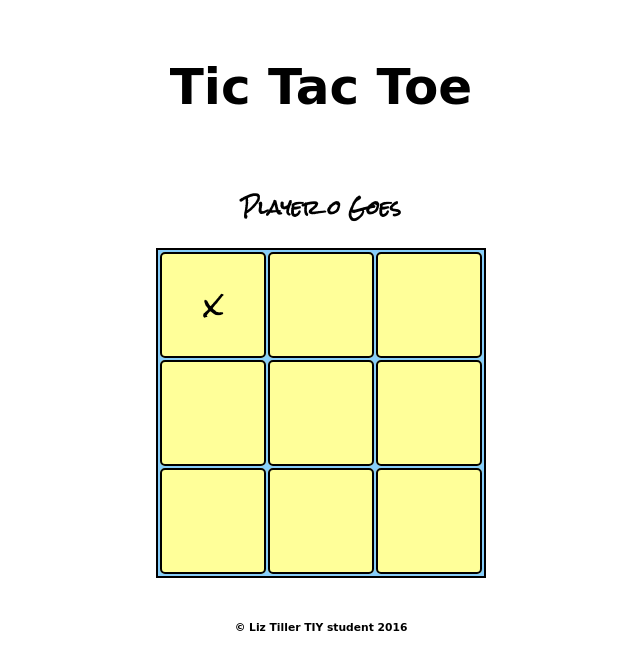
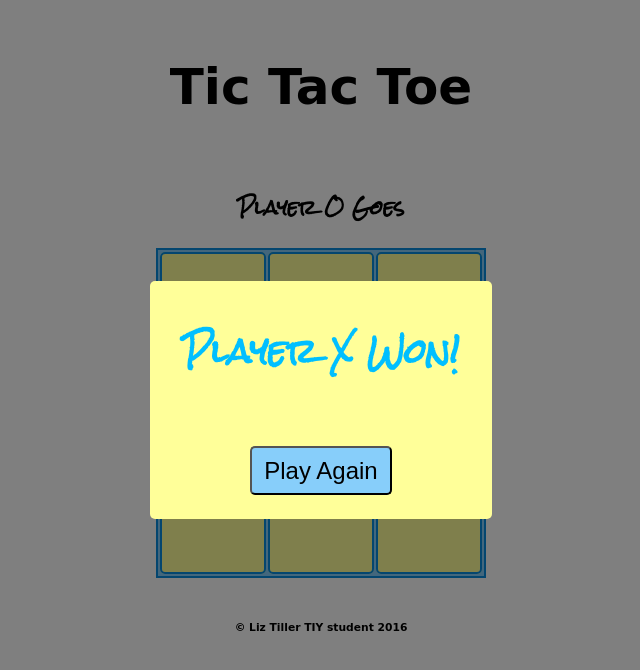
Before and after one commit to lizthrilla/tic-tac-toe, a website built with webpack: page src/index.html in a window 1280 px wide. Both pictures are taken after a click on the element 532 px from the left and 305 px from the top of the page. Shown: the whole page, without its empty margins (319-959 px from the left). Built offline with nearby package versions, Linux system fonts and the light colour scheme; a web font is replaced by a local one.

Commit message:
making it prettier

```diff
--- a/src/index.js
+++ b/src/index.js
@@ -13,22 +13,22 @@ const main = () => {
   for (var i = 0; i < cells.length; i++) {
     cells[i].textContent = ' '
   }
-  let player = 'x'
+  let player = 'X'
   for (let i = 0; i < cells.length; i++) {
     cells[i].addEventListener('click', () => {
       cells[i].textContent = player
-      if (player === 'x') {
-        player = 'o'
-        cells[i].dataset.player = 'x'
+      if (player === 'X') {
+        player = 'O'
+        cells[i].dataset.player = 'X'
         console.log(`${cells[i].dataset.player}`)
         checkWin()
       } else {
-        player = 'x'
-        cells[i].dataset.player = 'o'
+        player = 'X'
+        cells[i].dataset.player = 'O'
         console.log(`${cells[i].dataset.player}`)
         checkWin()
       }
-      instructions.textContent = `Player ${player} Goes`
+      instructions.textContent = `Player ${player.toUpperCase()} Goes`
     }
     )
   }
@@ -42,25 +42,26 @@ const main = () => {
   }
 
   const checkWin = () => {
-    if (qsa('td.p0[data-player=x]').length === 3 || qsa('td.p1[data-player=x]').length === 3 || qsa('td.p2[data-player=x]').length === 3 || qsa('td.p3[data-player=x]').length === 3 || qsa('td.p4[data-player=x]').length === 3 || qsa('td.p5[data-player=x]').length === 3 || qsa('td.p6[data-player=x]').length === 3 || qsa('td.p7[data-player=x]').length === 3) {
+    if (qsa('td.p0[data-player=X]').length === 3 || qsa('td.p1[data-player=X]').length === 3 || qsa('td.p2[data-player=X]').length === 3 || qsa('td.p3[data-player=X]').length === 3 || qsa('td.p4[data-player=X]').length === 3 || qsa('td.p5[data-player=X]').length === 3 || qsa('td.p6[data-player=X]').length === 3 || qsa('td.p7[data-player=X]').length === 3) {
       console.log('Player X wins')
       gameOver(true)
       // instructions.textContent = 'Player X Won'
-    } else if (qsa('td.p0[data-player=o]').length === 3 || qsa('td.p1[data-player=o]').length === 3 || qsa('td.p2[data-player=o]').length === 3 || qsa('td.p3[data-player=o]').length === 3 || qsa('td.p4[data-player=o]').length === 3 || qsa('td.p5[data-player=o]').length === 3 || qsa('td.p6[data-player=o]').length === 3 || qsa('td.p7[data-player=o]').length === 3) {
+    } else if (qsa('td.p0[data-player=O]').length === 3 || qsa('td.p1[data-player=O]').length === 3 || qsa('td.p2[data-player=O]').length === 3 || qsa('td.p3[data-player=O]').length === 3 || qsa('td.p4[data-player=O]').length === 3 || qsa('td.p5[data-player=O]').length === 3 || qsa('td.p6[data-player=O]').length === 3 || qsa('td.p7[data-player=O]').length === 3) {
       console.log('Player O wins')
       gameOver(false)
       // instructions.textContent = 'Player O Won'
     }
   }
-}
-const resetGame = () => {
-  qs('body').className = ' '
-  for (let i = 0; i < cells.length; i++) {
-    cells[i].textContent = ' '
+  const resetGame = () => {
+    qs('body').className = ''
+    for (let i = 0; i < cells.length; i++) {
+      cells[i].textContent = ''
+      cells[i].dataset.player = null
+    }
   }
+  button.addEventListener('click', resetGame)
 }
 document.addEventListener('DOMContentLoaded', main)
-button.addEventListener('click', resetGame)
 
 if (module.hot) {
   module.hot.dispose(() => window.location.reload())
--- a/src/styles/screen.scss
+++ b/src/styles/screen.scss
@@ -26,7 +26,7 @@ h1 {
 table {
   justify-content: center;
   align-content: center;
-  border: 2px solid black;
+  border: 2px solid darken(lightskyblue, 30%);
   background-color: lightskyblue;
   font-family: 'Rock Salt', cursive;
 
@@ -36,11 +36,12 @@ table {
     td {
       height: 100px;
       width: 100px;
-      border: 2px solid black;
+      border: 2px solid darken(lightskyblue, 30%);
       border-radius: 5px;
       align-content: center;
       text-align: center;
       font-size: 30px;
+      color: deepskyblue;
     }
   }
 }
@@ -73,7 +74,7 @@ body:not(.modal) .overlay {
 
   .dialog {
     background-color: lighten(yellow, 30%);
-    color: mediumblue;
+    color: deepskyblue;
     border: none;
     border-radius: 5px;
     text-align: center;
```
